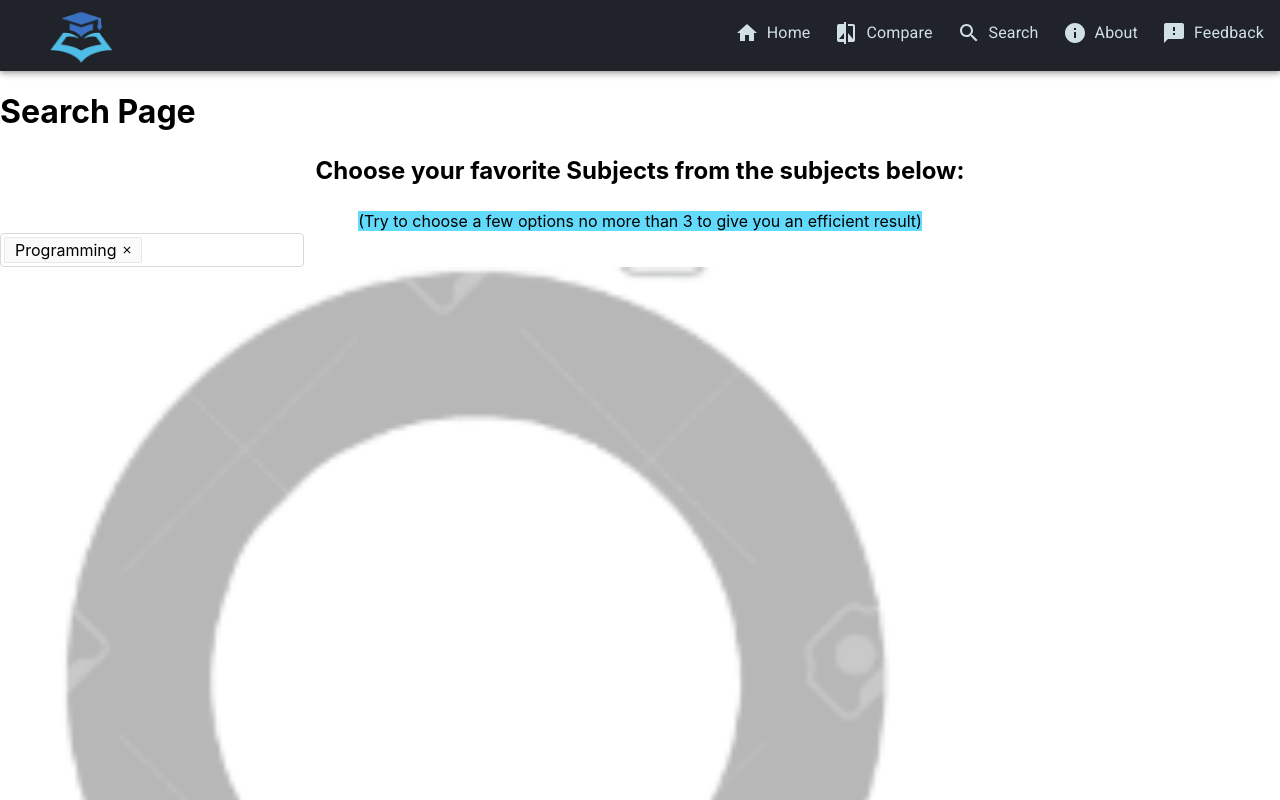
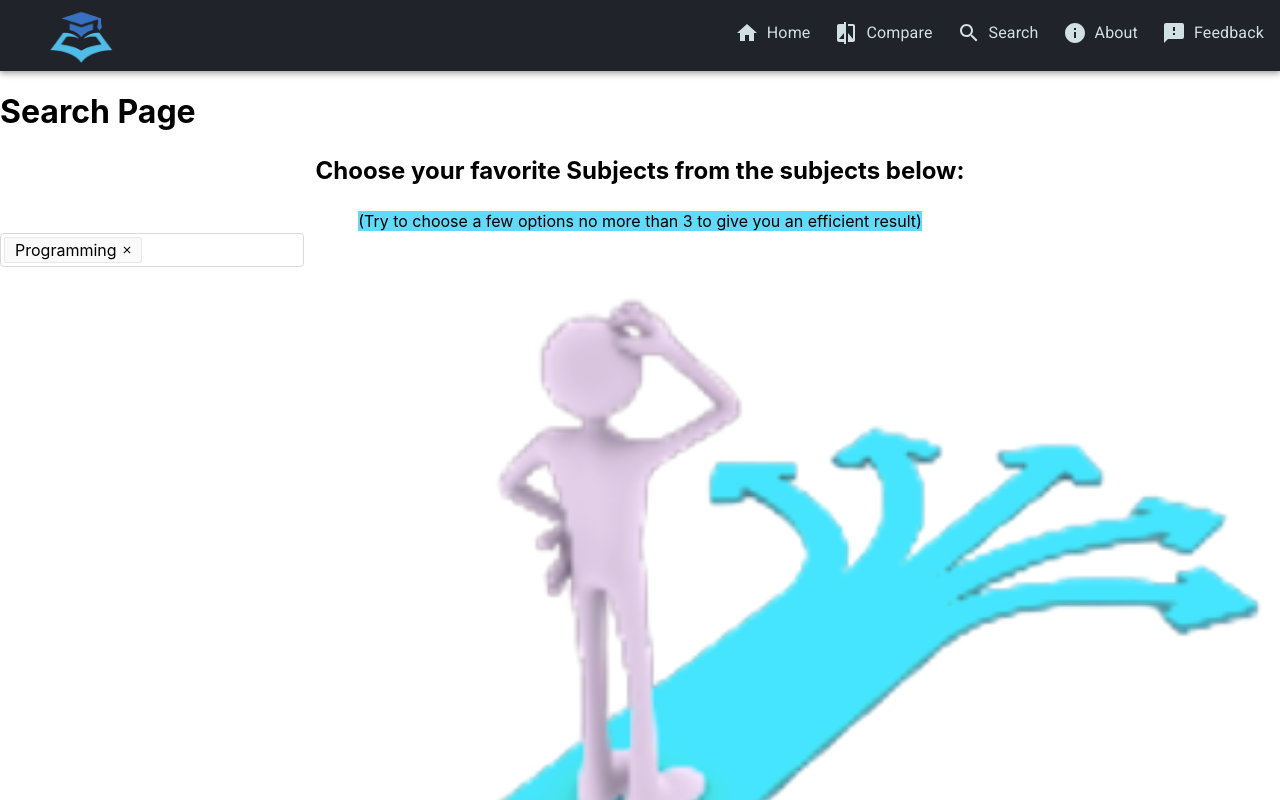
Before and after one commit to omar-1984/mymajor, a React (Create React App) app: page /Search in a window 1280 px wide. Shown: the top 800 px of the page. Built offline with nearby package versions, Linux system fonts and the light colour scheme.

Commit message:
changing searchPage photo

```diff
--- a/package.json
+++ b/package.json
@@ -41,5 +41,8 @@
       "last 1 firefox version",
       "last 1 safari version"
     ]
+  },
+  "devDependencies": {
+    "@types/brainhubeu__react-carousel": "^1.15.0"
   }
 }
--- a/src/components/Checkboxes.js
+++ b/src/components/Checkboxes.js
@@ -186,15 +186,16 @@ export default function CustomizedHook() {
 const Subjects = [
   { title: "Mathematics" },
   { title: "Programming" },
-  { title: "Robotics" },
+  { title: "Maintenance" },
   { title: "Biology" },
   { title: "Physics" },
   { title: "Chemistry" },
-  { title: "Theology" },
+  { title: "draw" },
   { title: "History" },
   { title: "Geography" },
   { title: "English" },
   { title: "Arabic" },
+  { title: "Networks" },
   { title: "Economics" },
   { title: "Technology" },
   { title: "Electricity" },
--- a/src/components/Search.jsx
+++ b/src/components/Search.jsx
@@ -5,10 +5,13 @@ import { makeStyles } from "@material-ui/core/styles";
 
 const useStyles = makeStyles((theme) => ({
   img: {
-    width: "100%",
+    width: "70%",
+    height: "70%",
+    marginTop: 0,
     postion: "relative",
     backgroundImage: "url(" + { Searchphoto } + ")",
     marginTop: 0,
+    marginLeft: 400,
   },
   text: {
     textAlign: "center",
```
Also changed, not shown: src/components/searchphoto.png, 1 other file (tests, documents, lock files or other folders).
